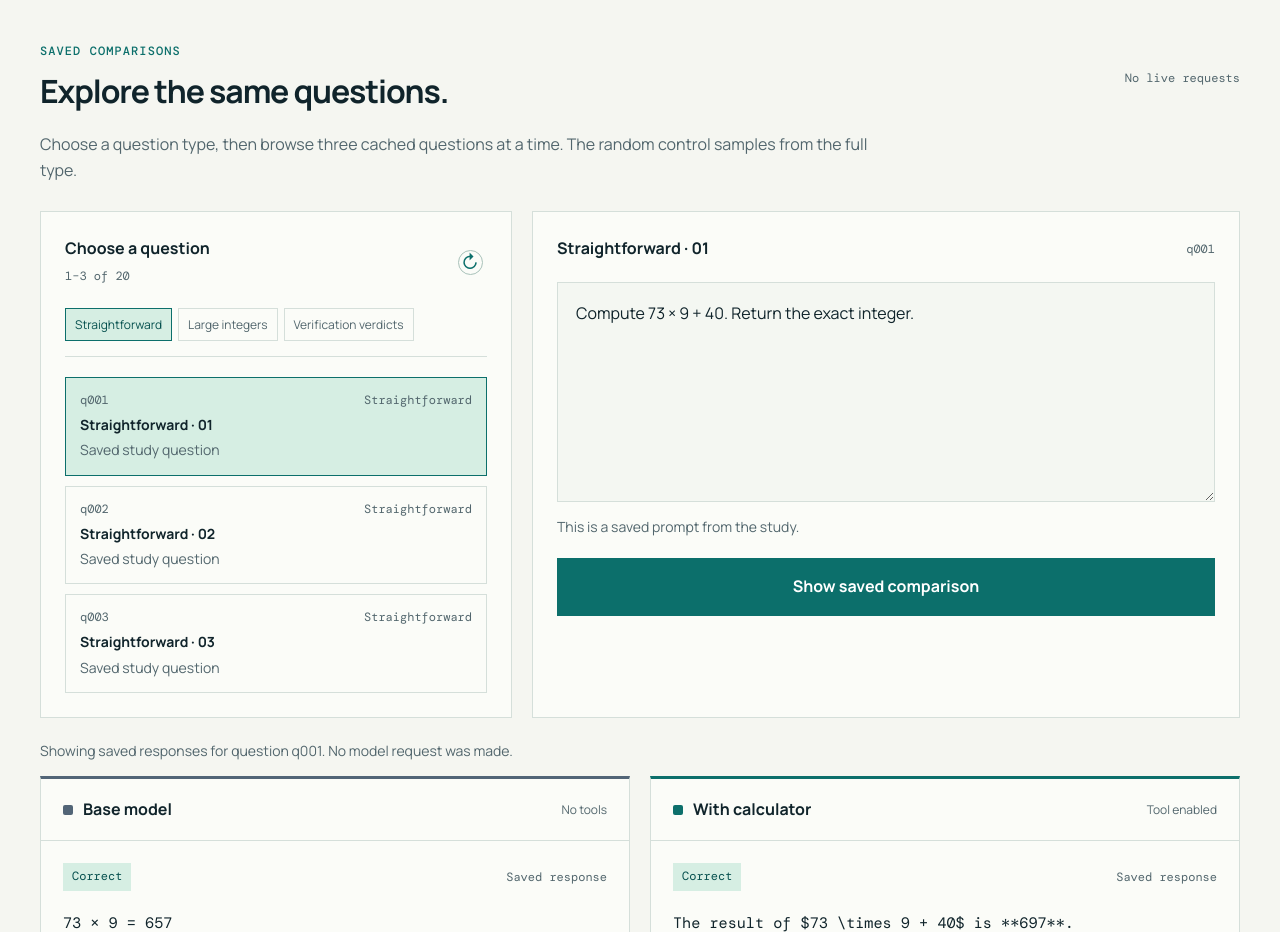
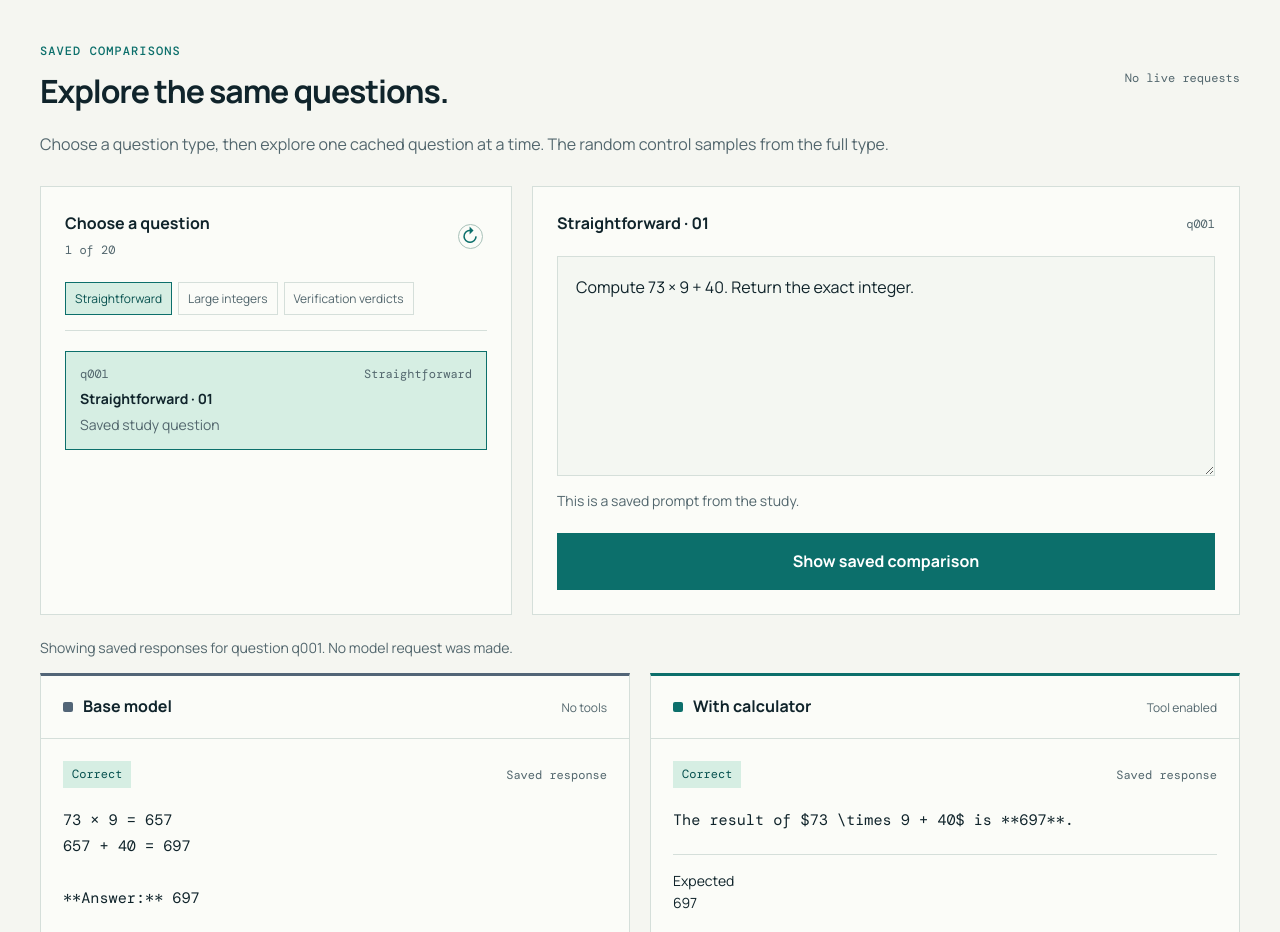
Before and after one commit to brian-muen/cos597c-week-1, a plain HTML site: page dist/index.html in a window 1280 px wide. Shown: the part 1880-2812 px from the top of the page. Drawn offline with nearby package versions, Linux system fonts and the light colour scheme.

Commit message:
Show one cached question at a time

```diff
--- a/dist/app.js
+++ b/dist/app.js
@@ -1,7 +1,6 @@
 let TEST_CASES = [];
 let selectedCase = null;
 let selectedType = "Straightforward";
-let caseWindowStart = 0;
 const caseList = document.querySelector("#case-list");
 const typeSwitcher = document.querySelector("#type-switcher");
 const caseCount = document.querySelector("#case-count");
@@ -15,10 +14,9 @@
 
 function renderCases() {
   const allCases = TEST_CASES.filter((testCase) => testCase.category === selectedType);
-  const maxStart = Math.max(0, allCases.length - 3);
-  caseWindowStart = Math.min(Math.max(0, caseWindowStart), maxStart);
-  const visibleCases = allCases.slice(caseWindowStart, caseWindowStart + 3);
-  caseCount.textContent = `${caseWindowStart + 1}–${Math.min(caseWindowStart + 3, allCases.length)} of ${allCases.length}`;
+  const selectedIndex = Math.max(0, allCases.findIndex((testCase) => testCase.id === selectedCase?.id));
+  const visibleCases = allCases.slice(selectedIndex, selectedIndex + 1);
+  caseCount.textContent = `${selectedIndex + 1} of ${allCases.length}`;
   caseList.innerHTML = visibleCases.map((testCase) => `
     <button class="case-button ${testCase.id === selectedCase.id ? "active" : ""}" data-case="${testCase.id}" type="button" aria-pressed="${testCase.id === selectedCase.id}">
       <span class="case-button-top"><span>${testCase.id}</span><span>${testCase.category}</span></span>
@@ -40,24 +38,13 @@
     <button class="type-button ${type === selectedType ? "active" : ""}" data-type="${type}" type="button" role="tab" aria-selected="${type === selectedType}">${type}</button>`).join("");
   typeSwitcher.querySelectorAll("[data-type]").forEach((button) => button.addEventListener("click", () => {
     selectedType = button.dataset.type;
-    caseWindowStart = 0;
     selectedCase = TEST_CASES.find((testCase) => testCase.category === selectedType);
     updateSelectedCase();
   }));
 }
 
-function keepSelectedCaseVisible() {
-  const allCases = TEST_CASES.filter((testCase) => testCase.category === selectedType);
-  const selectedIndex = allCases.findIndex((testCase) => testCase.id === selectedCase?.id);
-  const maxStart = Math.max(0, allCases.length - 3);
-  if (selectedIndex < caseWindowStart) caseWindowStart = selectedIndex;
-  if (selectedIndex >= caseWindowStart + 3) caseWindowStart = selectedIndex - 2;
-  caseWindowStart = Math.min(Math.max(0, caseWindowStart), maxStart);
-}
-
 function updateSelectedCase() {
   if (!selectedCase) return;
-  keepSelectedCaseVisible();
   promptInput.value = selectedCase.prompt;
   selectedTitle.textContent = selectedCase.title;
   caseId.textContent = selectedCase.id;
--- a/dist/index.html
+++ b/dist/index.html
@@ -9,7 +9,7 @@
     <link rel="preconnect" href="https://fonts.gstatic.com" crossorigin />
     <link href="https://fonts.googleapis.com/css2?family=DM+Mono:wght@400;500&family=Manrope:wght@400;500;600;700;800&display=swap" rel="stylesheet" />
     <link rel="stylesheet" href="./styles.css" />
-    <script src="./app.js?v=compact-picker" defer></script>
+    <script src="./app.js?v=single-picker" defer></script>
   </head>
   <body>
     <div class="shell">
@@ -61,10 +61,10 @@
 
         <section class="demo-section" id="demo" aria-labelledby="demo-heading">
           <div class="demo-heading"><div><p class="eyebrow">Saved comparisons</p><h2 id="demo-heading">Explore the same questions.</h2></div><span class="demo-badge">No live requests</span></div>
-          <p class="demo-copy">Choose a question type, then browse three cached questions at a time. The random control samples from the full type.</p>
+          <p class="demo-copy">Choose a question type, then explore one cached question at a time. The random control samples from the full type.</p>
           <div class="workbench">
             <aside class="case-panel" aria-label="Preloaded questions">
-              <div class="panel-heading"><div><h3>Choose a question</h3><span class="case-count" id="case-count">20 questions</span></div><button class="random-case" id="random-case" type="button" aria-label="Choose a random question from this type" title="Choose a random question from this type"><span class="random-icon" aria-hidden="true">↻</span></button></div>
+              <div class="panel-heading"><div><h3>Choose a question</h3><span class="case-count" id="case-count">1 of 20</span></div><button class="random-case" id="random-case" type="button" aria-label="Choose a random question from this type" title="Choose a random question from this type"><span class="random-icon" aria-hidden="true">↻</span></button></div>
               <div class="type-switcher" id="type-switcher" role="tablist" aria-label="Question type"></div>
               <div class="case-list" id="case-list"></div>
             </aside>
```
Also changed, not shown: site/app.js (+3 -16 lines), site/index.html (+3 -3 lines).
